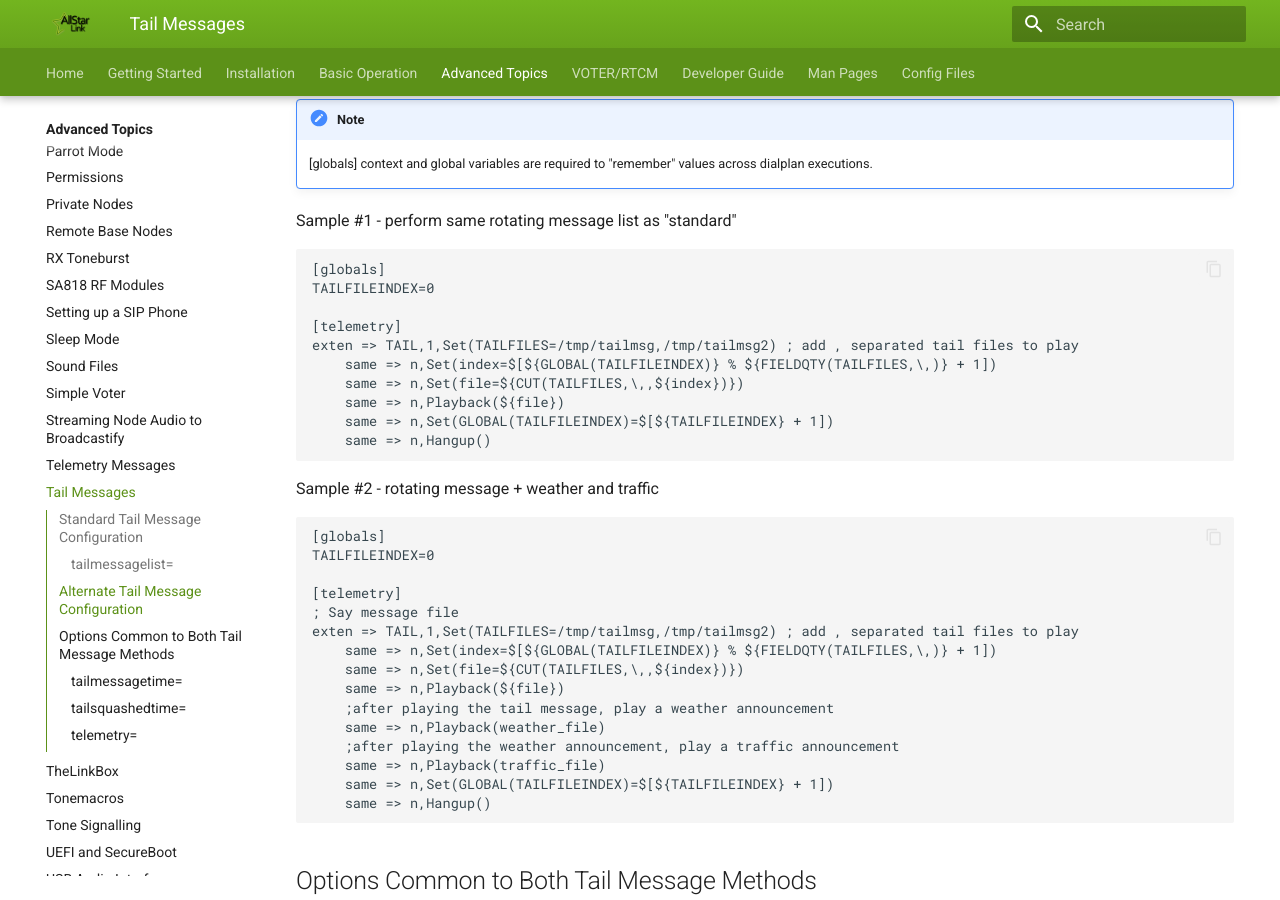
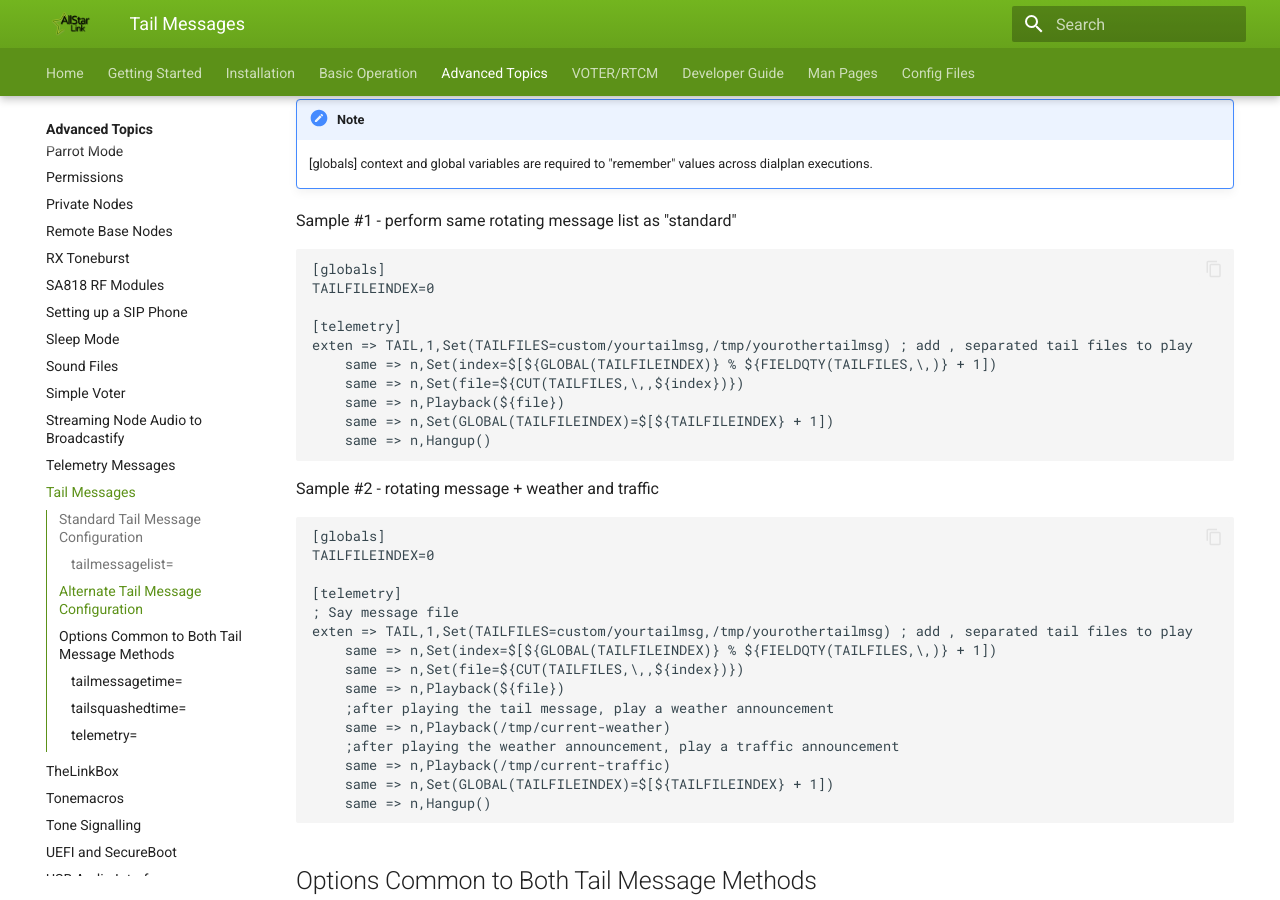
Before and after one commit to AllStarLink/ASL3-Manual, an MkDocs documentation site: the page built from docs/adv-topics/tailmessage.md, in a window 1280 px wide and 900 px high, scrolled down 1041 px. Built offline with MkDocs 1.6.1 and Material for MkDocs 9.7.7, drawn with Linux system fonts in a browser that asks for light colours; some of the changed lines change nothing that is shown.

Commit message:
Update examples Fix spelling errors

````diff
--- a/docs/adv-topics/tailmessage.md
+++ b/docs/adv-topics/tailmessage.md
@@ -26,7 +26,7 @@ Sample #1 - perform same rotating message list as "standard"
 TAILFILEINDEX=0
 
 [telemetry]
-exten => TAIL,1,Set(TAILFILES=/tmp/tailmsg,/tmp/tailmsg2) ; add , separated tail files to play
+exten => TAIL,1,Set(TAILFILES=custom/yourtailmsg,/tmp/yourothertailmsg) ; add , separated tail files to play
 	same => n,Set(index=$[${GLOBAL(TAILFILEINDEX)} % ${FIELDQTY(TAILFILES,\,)} + 1])
 	same => n,Set(file=${CUT(TAILFILES,\,,${index})})
 	same => n,Playback(${file})
@@ -41,14 +41,14 @@ TAILFILEINDEX=0
 
 [telemetry]
 ; Say message file
-exten => TAIL,1,Set(TAILFILES=/tmp/tailmsg,/tmp/tailmsg2) ; add , separated tail files to play
+exten => TAIL,1,Set(TAILFILES=custom/yourtailmsg,/tmp/yourothertailmsg) ; add , separated tail files to play
 	same => n,Set(index=$[${GLOBAL(TAILFILEINDEX)} % ${FIELDQTY(TAILFILES,\,)} + 1])
 	same => n,Set(file=${CUT(TAILFILES,\,,${index})})
 	same => n,Playback(${file})
  	;after playing the tail message, play a weather announcement
-  	same => n,Playback(weather_file)
+  	same => n,Playback(/tmp/current-weather)
   	;after playing the weather announcement, play a traffic announcement
-  	same => n,Playback(traffic_file)
+  	same => n,Playback(/tmp/current-traffic)
 	same => n,Set(GLOBAL(TAILFILEINDEX)=$[${TAILFILEINDEX} + 1])
   	same => n,Hangup()
 ```
--- a/docs/config/rpt_conf.md
+++ b/docs/config/rpt_conf.md
@@ -7,7 +7,7 @@ See also [config file templating](../adv-topics/conftmpl.md/#asterisk-templates)
 DTMF commands are placed in any one of **three** *named stanzas*. These stanzas control access to DTMF commands that a user can issue from various
 control points.
 
-* The [Fuctions](#functions-stanza) Stanza - to decode DTMF from the node's local receiver.
+* The [Functions](#functions-stanza) Stanza - to decode DTMF from the node's local receiver.
 * The [Link Functions](#link-functions-stanza) Stanza - to decode DTMF from linked nodes.
 * The [Phone Functions](#phone-functions-stanza) Stanza - to decode DTMF from telephone connects.
 
@@ -58,7 +58,7 @@ ilink|Description|Node Number Required
 -----|-----------|--------------------
 1|Disconnect specified link|Yes
 2|Connect specified link -- monitor only|Yes
-3|Connect specified link -- tranceive|Yes
+3|Connect specified link -- transceive|Yes
 4|Enter command mode on specified link|Yes
 5|System status|No
 6|Disconnect all links|No
@@ -68,7 +68,7 @@ ilink|Description|Node Number Required
 10|Disconnect all RANGER links (except permalinks)|No
 11|Disconnect a previously permanently connected link|Yes
 12|Permanently connect specified link -- monitor only|Yes
-13|Permanently connect specified link -- tranceive|Yes
+13|Permanently connect specified link -- transceive|Yes
 15|Full system status (all nodes)|No
 16|Reconnect links disconnected with "disconnect all links"|No
 17|MDC test (for diag purposes)|No
@@ -154,8 +154,8 @@ COP|Description
 60|Send MDC-1200 Burst (See [MDC-1200](../adv-topics/mdc1200.md))
 61|Control GPIO/PP pins (See [Manipulating GPIO](../adv-topics/gpio.md))
 62|Control GPIO/PP pins, quietly (See [Manipulating GPIO](../adv-topics/gpio.md))
-63|Send pre-configred APRSTT notification (cop,63,CALL[,OVERLAYCHR])
-64|Send pre-configred APRSTT notification, quietly (cop,64,CALL[,OVERLAYCHR])
+63|Send pre-configured APRSTT notification (cop,63,CALL[,OVERLAYCHR])
+64|Send pre-configured APRSTT notification, quietly (cop,64,CALL[,OVERLAYCHR])
 65|Send POCSAG page (equipped channel types only)
 
 ## General Stanza
@@ -367,7 +367,7 @@ To use this option, [`dtmfkey=1`](#dtmfkey) needs to be set.
 **This option does not appear in the default `rpt.conf`.**
 
 ### duplex=
-This setting sets the duplex mode for desired radio operation. Duplex mode 2 is the default if nonthing specified.
+This setting sets the duplex mode for desired radio operation. Duplex mode 2 is the default if nothing specified.
 
 Duplex|Mode Description
 ------|----------------
@@ -428,7 +428,7 @@ See the [Elke Link](../adv-topics/elkelink.md) page for more details.
 This setting allows the end character used by some control functions to be changed. By default this is a `#`. The `endchar` value must not be the same as the [`funcchar`](#funcchar) default (`*`) or its overridden value.
 
 ### erxgain=
-This option adjusts the Echolink receive gain in +/- dbV. It is used to balance Echolink recieve audio levels on an `app_rpt` node.
+This option adjusts the Echolink receive gain in +/- dbV. It is used to balance Echolink receive audio levels on an `app_rpt` node.
 
 Sample:
 
@@ -487,7 +487,7 @@ extnodefile=/var/lib/asterisk/rpt_extnodes,/var/lib/asterisk/myrpt_extnodes
 
 If a custom `extnodefile=` is used, it must have the section header `[extnodes]` or a custom header as described in [extnodes](#extnodes).
 
-Also see [Node Resolutuion](../adv-topics/noderesolution.md) for information on how to configure node lookups.
+Also see [Node Resolution](../adv-topics/noderesolution.md) for information on how to configure node lookups.
 
 **This option does not appear in the default `rpt.conf`.**
 
@@ -1197,7 +1197,7 @@ Sample:
 ;statpost_url = http://stats.allstarlink.org/uhandler ; status updates
 ```
 
-The `statspost_url=` option can be implemented in the `[node-main](!)` stanza to apply to all nodes on the server, or in the per-node stanza for limiting statistics posting to an individual nodes. See [config file templating](../adv-topics/conftmpl.md/#asterisk-templates) for more information.
+The `statpost_url=` option can be implemented in the `[node-main](!)` stanza to apply to all nodes on the server, or in the per-node stanza for limiting statistics posting to an individual nodes. See [config file templating](../adv-topics/conftmpl.md/#asterisk-templates) for more information.
 
 ### tailmessagelist=
 <!-- start:tailmessagelist -->
````
